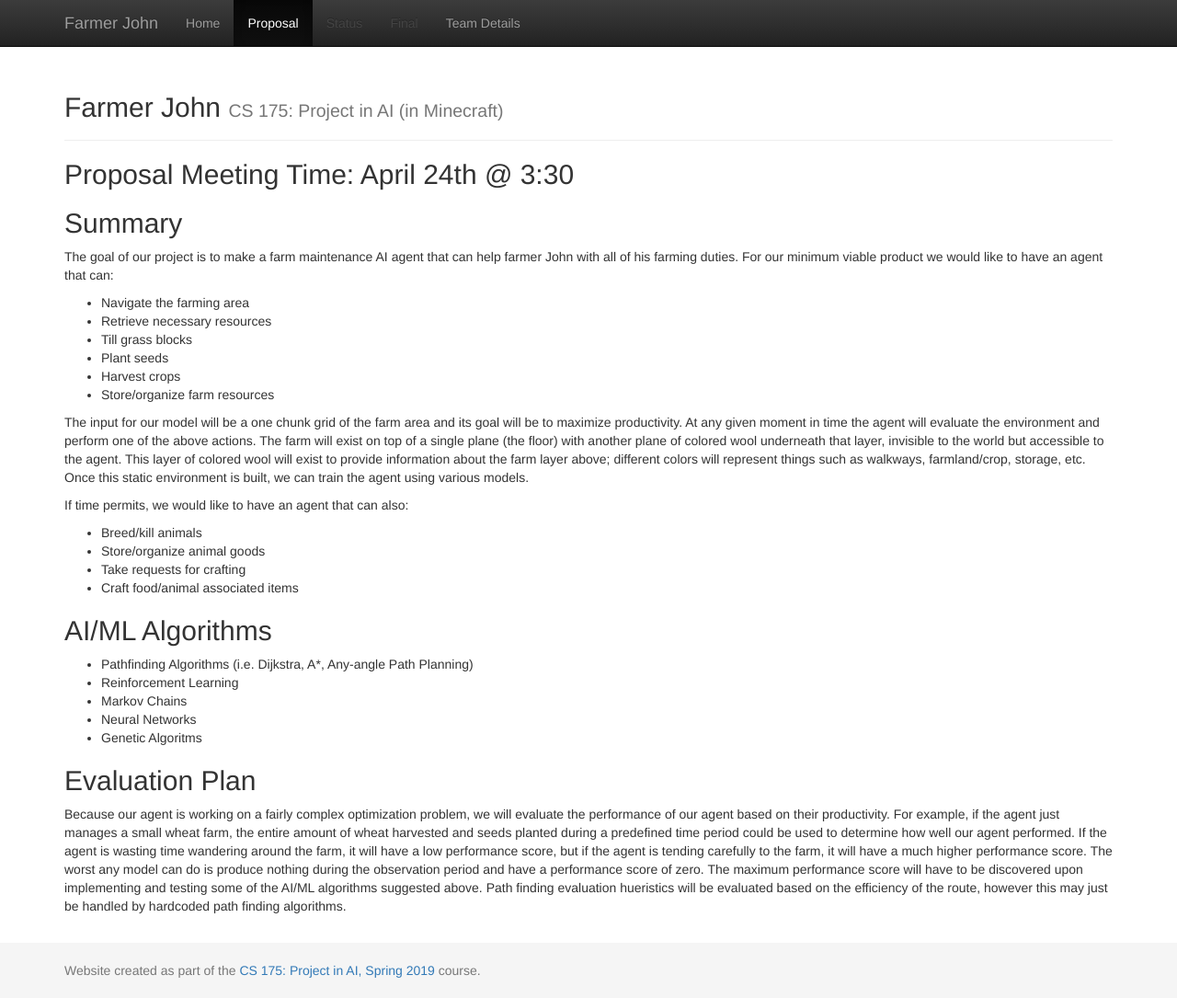
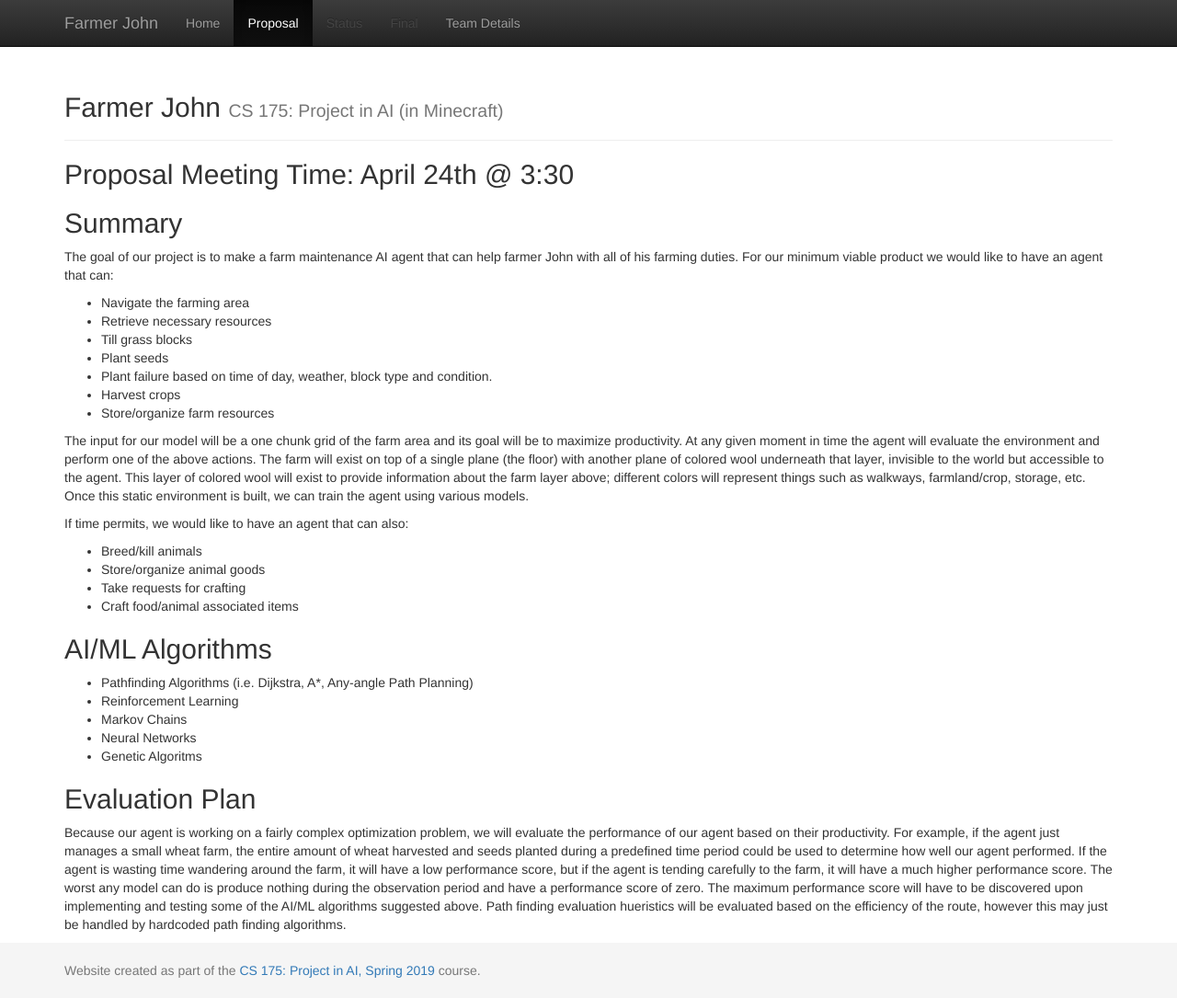
Before and after one commit to Eisah-Jones/Farmer-John, a Jekyll site: the page built from docs/proposal.md, in a window 1280 px wide and 1085 px high. Shown: the whole window at 92% size. Built offline with Jekyll 4.4.1, drawn with Linux system fonts in a browser that asks for light colours; our own code applies the rules of GitHub Pages for plain Markdown files.

Commit message:
Update proposal.md

```diff
--- a/docs/proposal.md
+++ b/docs/proposal.md
@@ -7,6 +7,7 @@
   - Retrieve necessary resources
   - Till grass blocks
   - Plant seeds
+  - Plant failure based on time of day, weather, block type and condition.
   - Harvest crops
   - Store/organize farm resources
 
```
